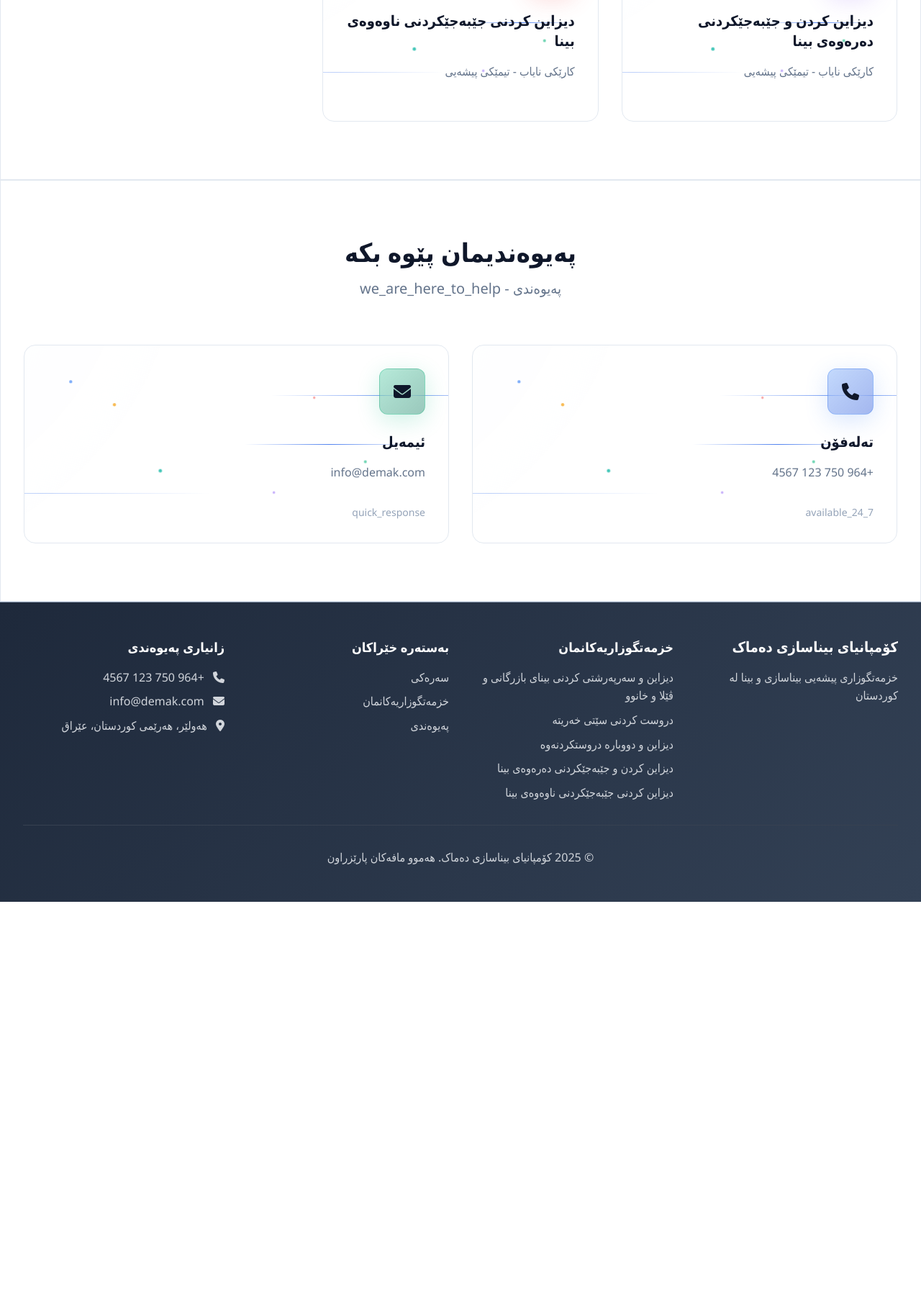
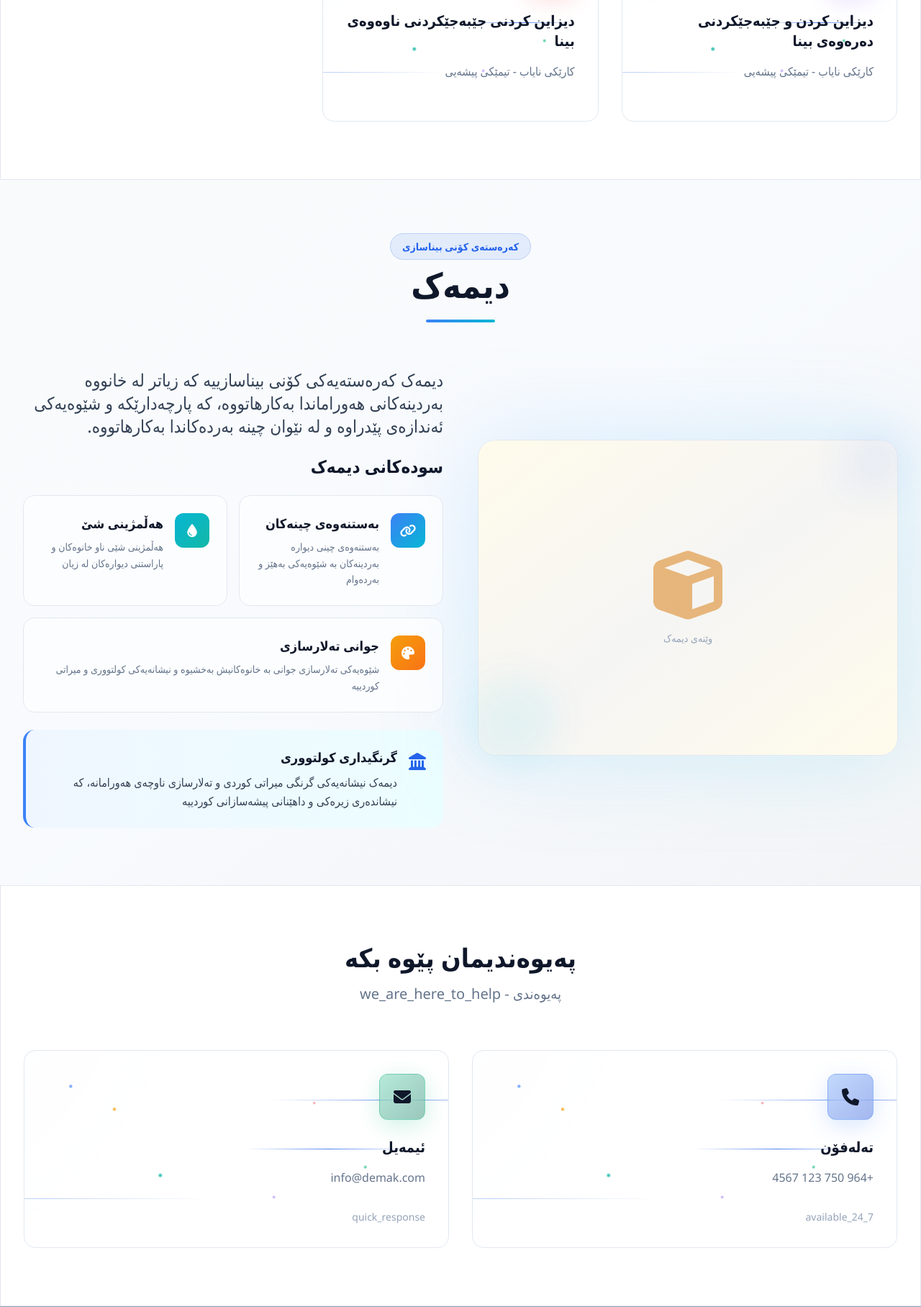
Before and after one commit to Rawezh0894/demak, a PHP site: page / in a window 1280 px wide. Shown: the part 1509-3325 px from the top of the page at 72% size. Before the commit the page ends 2762 px from the top, so only its background shows below. Run offline with PHP 8.4, Linux system fonts and the light colour scheme; data comes from the database, SQL or seed files in the repository; data that the repository does not hold is empty; some libraries are stand-ins or nearby versions; some web fonts are replaced.

Commit message:
first commit

```diff
--- a/index.php
+++ b/index.php
@@ -122,6 +122,9 @@ $page_dir = $languages[$current_lang]['dir'];
         <!-- Include Services Section -->
         <?php include 'pages/public/sections/services.php'; ?>
 
+        <!-- Include Heritage Dimak Section -->
+        <?php include 'pages/public/sections/heritage_dimak.php'; ?>
+
         <!-- Include Contact Section -->
         <?php include 'pages/public/sections/contact.php'; ?>
 
--- /dev/null
+++ b/pages/public/sections/heritage_dimak.php
@@ -0,0 +1,146 @@
+<?php
+// Heritage Dimak Section - Traditional Kurdish Architecture Element
+global $languages, $current_lang;
+$is_rtl = ($languages[$current_lang]['dir'] ?? 'ltr') === 'rtl';
+$text_alignment = $is_rtl ? 'text-right' : 'text-left';
+$flex_direction = $is_rtl ? 'flex-row-reverse' : '';
+?>
+
+<!-- Heritage Dimak Section -->
+<section id="heritage-dimak" class="py-20 bg-gradient-to-br from-gray-50 via-blue-50/30 to-gray-100 dark:from-gray-900 dark:via-gray-800 dark:to-gray-900">
+    <div class="max-w-7xl mx-auto px-4 sm:px-6 lg:px-8">
+        <!-- Section Header -->
+        <div class="text-center mb-16">
+            <div class="inline-block mb-4">
+                <span class="px-4 py-2 rounded-full bg-blue-100 dark:bg-blue-900/30 text-blue-600 dark:text-blue-400 text-sm font-semibold">
+                    <?php echo $current_lang === 'ku' ? 'کەرەستەی کۆنی بیناسازی' : ($current_lang === 'ar' ? 'مادة البناء التقليدية' : 'Traditional Building Material'); ?>
+                </span>
+            </div>
+            <h2 class="text-4xl md:text-5xl font-bold text-gray-900 dark:text-white mb-6">
+                <?php echo $current_lang === 'ku' ? 'دیمەک' : ($current_lang === 'ar' ? 'ديماك' : 'Dimak'); ?>
+            </h2>
+            <div class="w-24 h-1 bg-gradient-to-r from-blue-500 to-cyan-500 mx-auto rounded-full"></div>
+        </div>
+
+        <!-- Main Content -->
+        <div class="grid grid-cols-1 lg:grid-cols-2 gap-12 items-center">
+            <!-- Image/Visual Section -->
+            <div class="order-2 lg:order-1 <?php echo $flex_direction; ?>">
+                <div class="relative group">
+                    <!-- Decorative Background -->
+                    <div class="absolute inset-0 bg-gradient-to-br from-blue-400/20 to-cyan-400/20 rounded-3xl blur-3xl transform group-hover:scale-110 transition-transform duration-500"></div>
+
+                    <!-- Main Image Container -->
+                    <div class="relative bg-white dark:bg-gray-800 rounded-3xl shadow-2xl overflow-hidden transform group-hover:scale-[1.02] transition-all duration-500">
+                        <div class="aspect-[4/3] bg-gradient-to-br from-amber-50 via-stone-100 to-amber-50 dark:from-gray-700 dark:via-gray-600 dark:to-gray-700 flex items-center justify-center">
+                            <!-- Placeholder for Dimak image - can be replaced with actual image -->
+                            <div class="text-center p-8">
+                                <i class="fas fa-cube text-8xl text-amber-600 dark:text-amber-400 mb-4 opacity-50"></i>
+                                <p class="text-gray-500 dark:text-gray-400 text-sm">
+                                    <?php echo $current_lang === 'ku' ? 'وێنەی دیمەک' : ($current_lang === 'ar' ? 'صورة ديماك' : 'Dimak Image'); ?>
+                                </p>
+                            </div>
+                        </div>
+                    </div>
+
+                    <!-- Floating Elements -->
+                    <div class="absolute -top-4 -right-4 w-24 h-24 bg-blue-500/10 rounded-full blur-xl animate-pulse"></div>
+                    <div class="absolute -bottom-4 -left-4 w-32 h-32 bg-cyan-500/10 rounded-full blur-xl animate-pulse delay-300"></div>
+                </div>
+            </div>
+
+            <!-- Text Content Section -->
+            <div class="order-1 lg:order-2 <?php echo $text_alignment; ?>">
+                <div class="space-y-6">
+                    <!-- Introduction -->
+                    <div class="prose prose-lg dark:prose-invert max-w-none">
+                        <p class="text-xl md:text-2xl text-gray-700 dark:text-gray-300 leading-relaxed font-medium">
+                            <?php if ($current_lang === 'ku'): ?>
+                                دیمەک کەرەستەیەکی کۆنی بیناسازییە کە زیاتر لە خانووە بەردینەکانی هەوراماندا بەکارهاتووە، کە پارچەدارێکە و شێوەیەکی ئەندازەی پێدراوە و لە نێوان چینە بەردەکاندا بەکارهاتووە.
+                            <?php elseif ($current_lang === 'ar'): ?>
+                                ديماك مادة بناء تقليدية استُخدمت بشكل رئيسي في المنازل الحجرية في هورامان، وهي قطعة هندسية الشكل تُستخدم بين طبقات الحجارة.
+                            <?php else: ?>
+                                Dimak is a traditional building material that has been primarily used in the stone houses of Hawraman. It is a geometric piece that has been used between layers of stones.
+                            <?php endif; ?>
+                        </p>
+                    </div>
+
+                    <!-- Benefits/Features -->
+                    <div class="mt-10 space-y-6">
+                        <h3 class="text-2xl font-bold text-gray-900 dark:text-white mb-6">
+                            <?php echo $current_lang === 'ku' ? 'سودەکانی دیمەک' : ($current_lang === 'ar' ? 'فوائد ديماك' : 'Benefits of Dimak'); ?>
+                        </h3>
+
+                        <div class="grid grid-cols-1 md:grid-cols-2 gap-4">
+                            <!-- Benefit 1: Structural Binding -->
+                            <div class="group p-6 bg-white/60 dark:bg-gray-800/60 backdrop-blur-sm rounded-2xl border border-gray-200 dark:border-gray-700 hover:border-blue-400 dark:hover:border-blue-500 transition-all duration-300 hover:shadow-lg">
+                                <div class="flex items-start space-x-4 <?php echo $is_rtl ? 'space-x-reverse' : ''; ?>">
+                                    <div class="flex-shrink-0 w-12 h-12 bg-gradient-to-br from-blue-500 to-cyan-500 rounded-xl flex items-center justify-center transform group-hover:scale-110 transition-transform duration-300">
+                                        <i class="fas fa-link text-white text-lg"></i>
+                                    </div>
+                                    <div class="flex-1">
+                                        <h4 class="text-lg font-semibold text-gray-900 dark:text-white mb-2">
+                                            <?php echo $current_lang === 'ku' ? 'بەستنەوەی چینەکان' : ($current_lang === 'ar' ? 'ربط الطبقات' : 'Layer Binding'); ?>
+                                        </h4>
+                                        <p class="text-gray-600 dark:text-gray-400 text-sm leading-relaxed">
+                                            <?php echo $current_lang === 'ku' ? 'بەستنەوەی چینی دیوارە بەردینەکان بە شێوەیەکی بەهێز و بەردەوام' : ($current_lang === 'ar' ? 'ربط طبقات الجدران الحجرية بشكل قوي ومستمر' : 'Strong and continuous binding of stone wall layers'); ?>
+                                        </p>
+                                    </div>
+                                </div>
+                            </div>
+
+                            <!-- Benefit 2: Moisture Absorption -->
+                            <div class="group p-6 bg-white/60 dark:bg-gray-800/60 backdrop-blur-sm rounded-2xl border border-gray-200 dark:border-gray-700 hover:border-blue-400 dark:hover:border-blue-500 transition-all duration-300 hover:shadow-lg">
+                                <div class="flex items-start space-x-4 <?php echo $is_rtl ? 'space-x-reverse' : ''; ?>">
+                                    <div class="flex-shrink-0 w-12 h-12 bg-gradient-to-br from-cyan-500 to-teal-500 rounded-xl flex items-center justify-center transform group-hover:scale-110 transition-transform duration-300">
+                                        <i class="fas fa-tint text-white text-lg"></i>
+                                    </div>
+                                    <div class="flex-1">
+                                        <h4 class="text-lg font-semibold text-gray-900 dark:text-white mb-2">
+                                            <?php echo $current_lang === 'ku' ? 'هەڵمژینی شێ' : ($current_lang === 'ar' ? 'امتصاص الرطوبة' : 'Moisture Absorption'); ?>
+                                        </h4>
+                                        <p class="text-gray-600 dark:text-gray-400 text-sm leading-relaxed">
+                                            <?php echo $current_lang === 'ku' ? 'هەڵمژینی شێی ناو خانوەکان و پاراستنی دیوارەکان لە زیان' : ($current_lang === 'ar' ? 'امتصاص الرطوبة داخل المنازل وحماية الجدران من التلف' : 'Absorbing moisture inside houses and protecting walls from damage'); ?>
+                                        </p>
+                                    </div>
+                                </div>
+                            </div>
+
+                            <!-- Benefit 3: Architectural Beauty -->
+                            <div class="group p-6 bg-white/60 dark:bg-gray-800/60 backdrop-blur-sm rounded-2xl border border-gray-200 dark:border-gray-700 hover:border-blue-400 dark:hover:border-blue-500 transition-all duration-300 hover:shadow-lg md:col-span-2">
+                                <div class="flex items-start space-x-4 <?php echo $is_rtl ? 'space-x-reverse' : ''; ?>">
+                                    <div class="flex-shrink-0 w-12 h-12 bg-gradient-to-br from-amber-500 to-orange-500 rounded-xl flex items-center justify-center transform group-hover:scale-110 transition-transform duration-300">
+                                        <i class="fas fa-palette text-white text-lg"></i>
+                                    </div>
+                                    <div class="flex-1">
+                                        <h4 class="text-lg font-semibold text-gray-900 dark:text-white mb-2">
+                                            <?php echo $current_lang === 'ku' ? 'جوانی تەلارسازی' : ($current_lang === 'ar' ? 'الجمال المعماري' : 'Architectural Beauty'); ?>
+                                        </h4>
+                                        <p class="text-gray-600 dark:text-gray-400 text-sm leading-relaxed">
+                                            <?php echo $current_lang === 'ku' ? 'شێوەیەکی تەلارسازی جوانی بە خانوەکانیش بەخشیوە و نیشانەیەکی کولتووری و میراتی کوردییە' : ($current_lang === 'ar' ? 'أضف جمالاً معمارياً للمنازل وهو علامة على التراث الثقافي الكردي' : 'Adds architectural beauty to houses and is a symbol of Kurdish cultural heritage'); ?>
+                                        </p>
+                                    </div>
+                                </div>
+                            </div>
+                        </div>
+                    </div>
+
+                    <!-- Cultural Significance -->
+                    <div class="mt-8 p-6 bg-gradient-to-r from-blue-50 to-cyan-50 dark:from-blue-900/20 dark:to-cyan-900/20 rounded-2xl border-l-4 border-blue-500">
+                        <div class="flex items-start space-x-4 <?php echo $is_rtl ? 'space-x-reverse' : ''; ?>">
+                            <i class="fas fa-landmark text-blue-600 dark:text-blue-400 text-2xl mt-1"></i>
+                            <div>
+                                <h4 class="text-lg font-semibold text-gray-900 dark:text-white mb-2">
+                                    <?php echo $current_lang === 'ku' ? 'گرنگیداری کولتووری' : ($current_lang === 'ar' ? 'الأهمية الثقافية' : 'Cultural Significance'); ?>
+                                </h4>
+                                <p class="text-gray-700 dark:text-gray-300 leading-relaxed">
+                                    <?php echo $current_lang === 'ku' ? 'دیمەک نیشانەیەکی گرنگی میراتی کوردی و تەلارسازی ناوچەی هەورامانە، کە نیشاندەری زیرەکی و داهێنانی پیشەسازانی کوردییە' : ($current_lang === 'ar' ? 'ديماك علامة مهمة على التراث الكردي والهندسة المعمارية لمنطقة هورامان، مما يدل على ذكاء وإبداع الحرفيين الأكراد' : 'Dimak is an important symbol of Kurdish heritage and the architecture of the Hawraman region, representing the intelligence and creativity of Kurdish craftsmen'); ?>
+                                </p>
+                            </div>
+                        </div>
+                    </div>
+                </div>
+            </div>
+        </div>
+    </div>
+</section>
```
